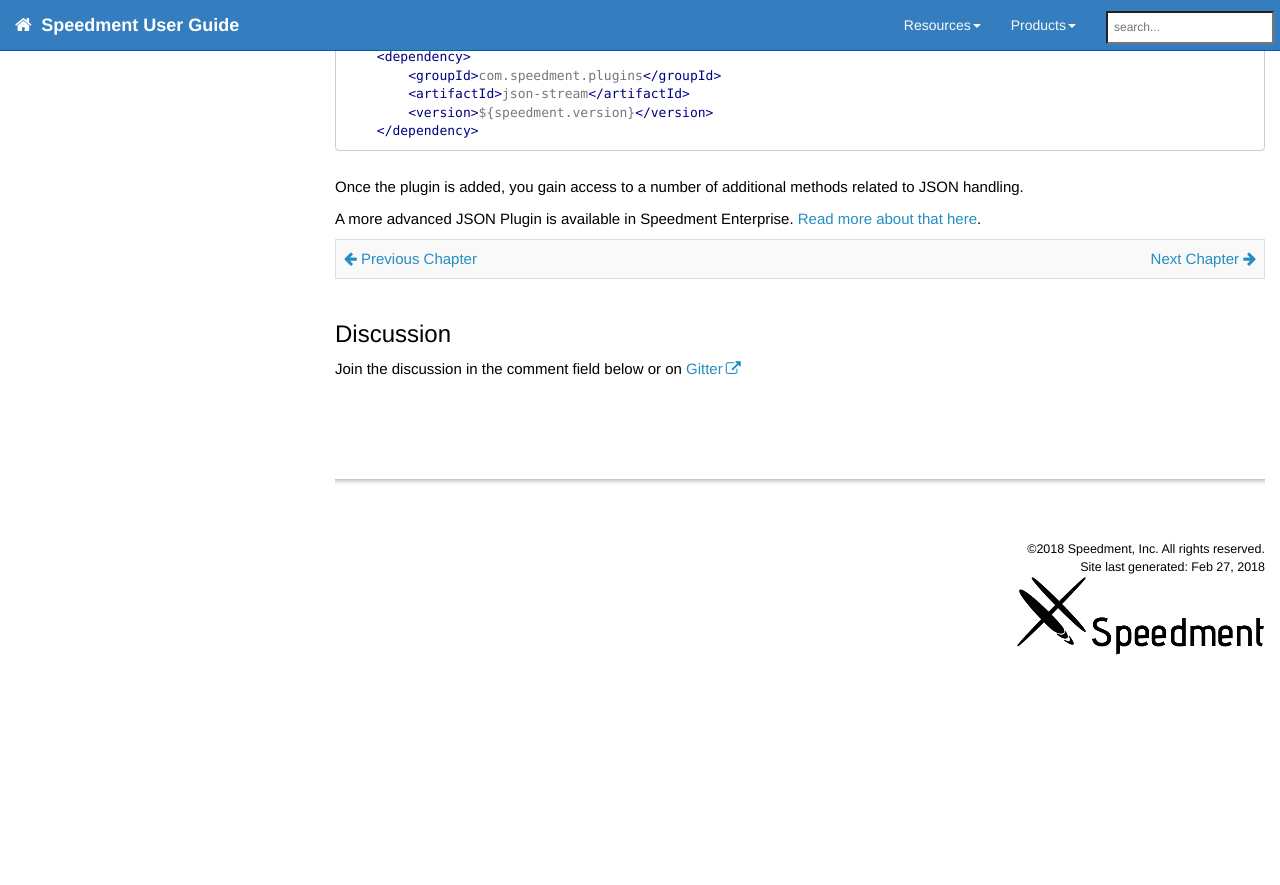
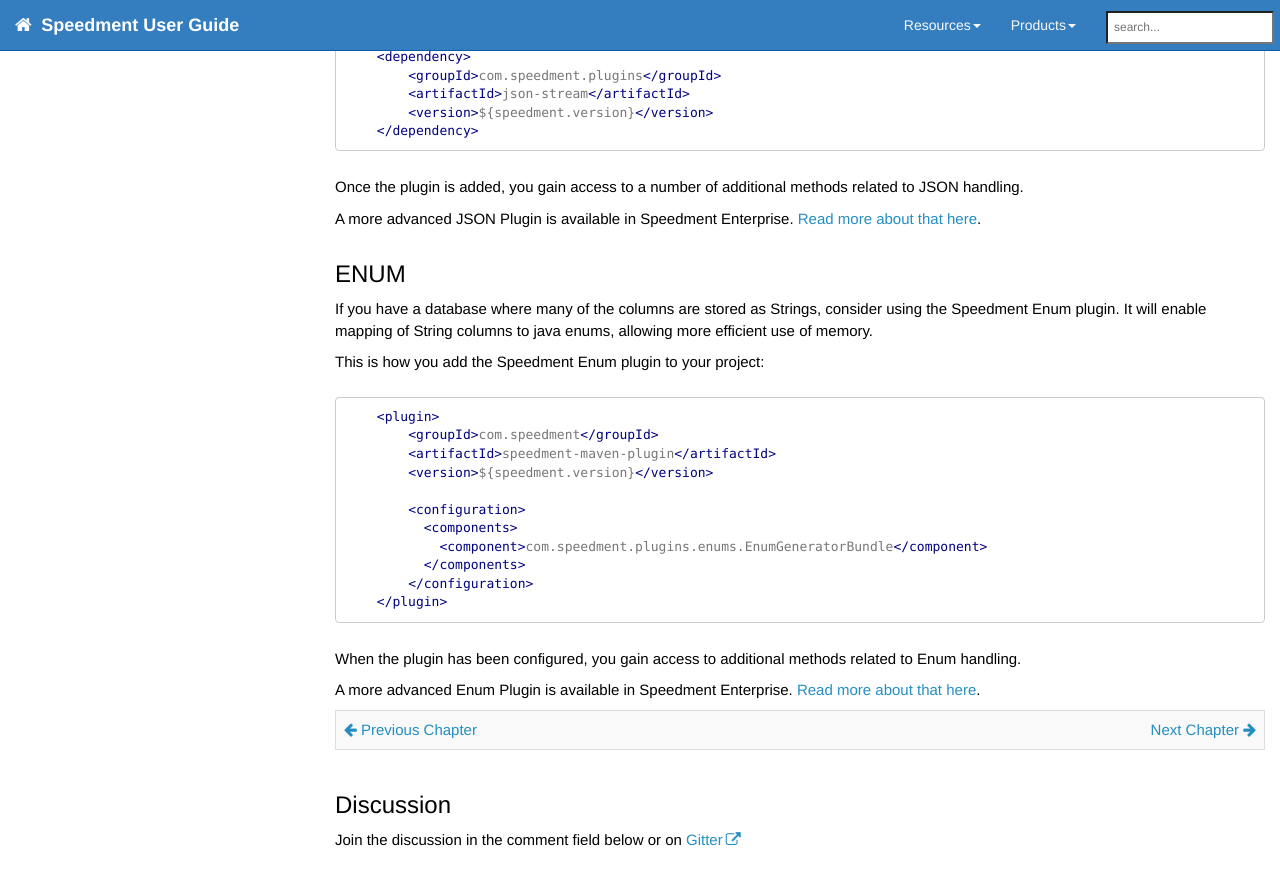
Before and after one commit to speedment/speedment-doc, a Jekyll site: the page built from pages/integration.md, in a window 1280 px wide and 900 px high, scrolled down 2889 px. Shown: the top 885 px of the window. Built offline with Jekyll 4.4.1, drawn with Linux system fonts in a browser that asks for light colours; nearby versions of some CDN libraries; comment, search, counter and statistics services are not loaded; before the commit the page ends 3619 px from its top, so only the background shows below that.

Commit message:
Add Enum section

````diff
--- a/pages/integration.md
+++ b/pages/integration.md
@@ -143,6 +143,28 @@
 
 A more advanced JSON Plugin is available in Speedment Enterprise. [Read more about that here](enterprise_json#top).
 
+## ENUM
+If you have a database where many of the columns are stored as Strings, consider using the Speedment Enum plugin. It will enable mapping of String columns to java enums, allowing more efficient use of memory.
+
+This is how you add the Speedment Enum plugin to your project:
+``` xml
+    <plugin>
+        <groupId>com.speedment</groupId>
+        <artifactId>speedment-maven-plugin</artifactId>
+        <version>${speedment.version}</version>
+
+        <configuration>
+          <components>
+            <component>com.speedment.plugins.enums.EnumGeneratorBundle</component>
+          </components>
+        </configuration>
+    </plugin>
+```
+
+When the plugin has been configured, you gain access to additional methods related to Enum handling.
+
+A more advanced Enum Plugin is available in Speedment Enterprise. [Read more about that here](enterprise_enums#top).
+
 {% include prev_next.html %}
 
 ## Discussion
````
